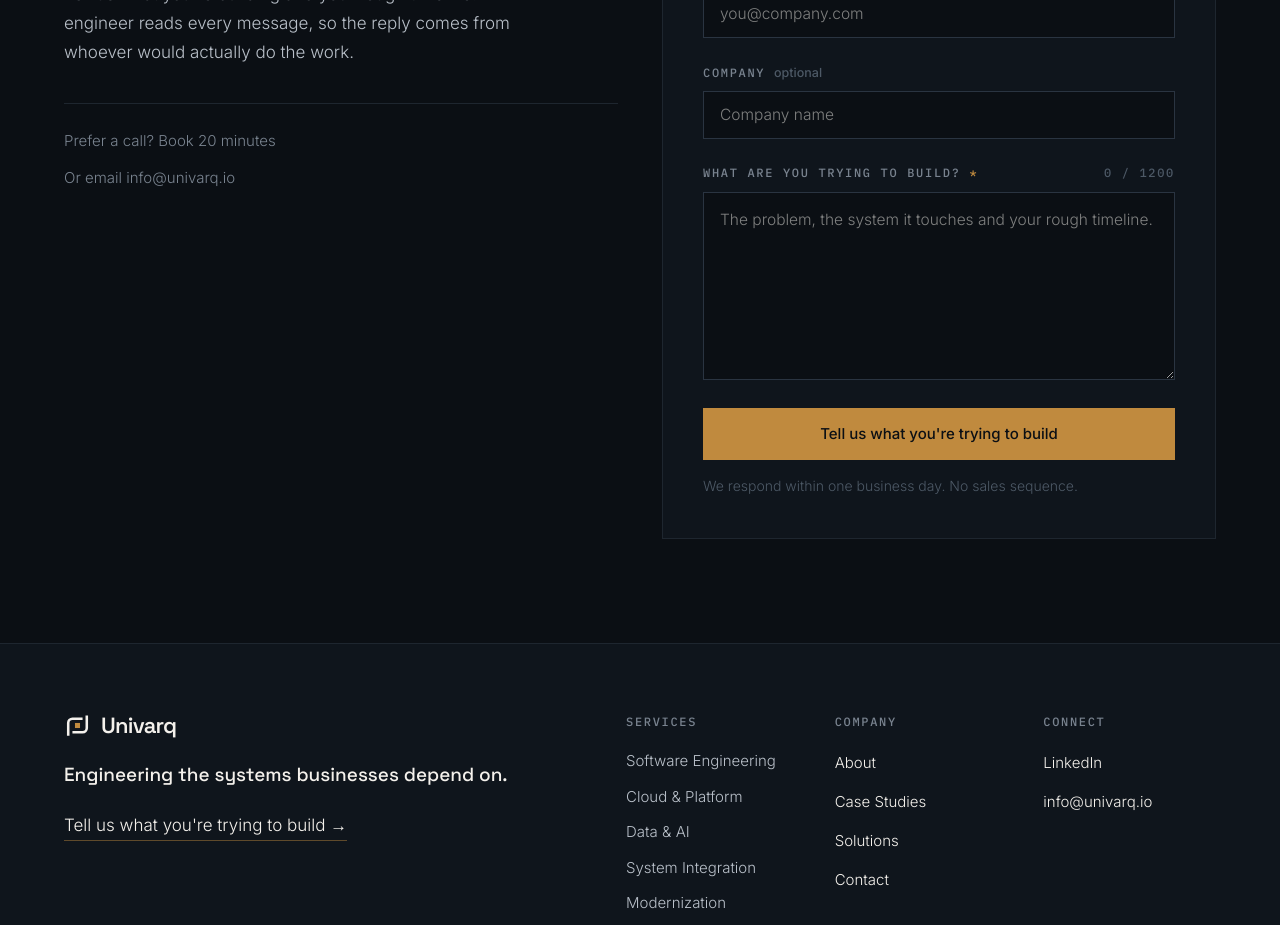
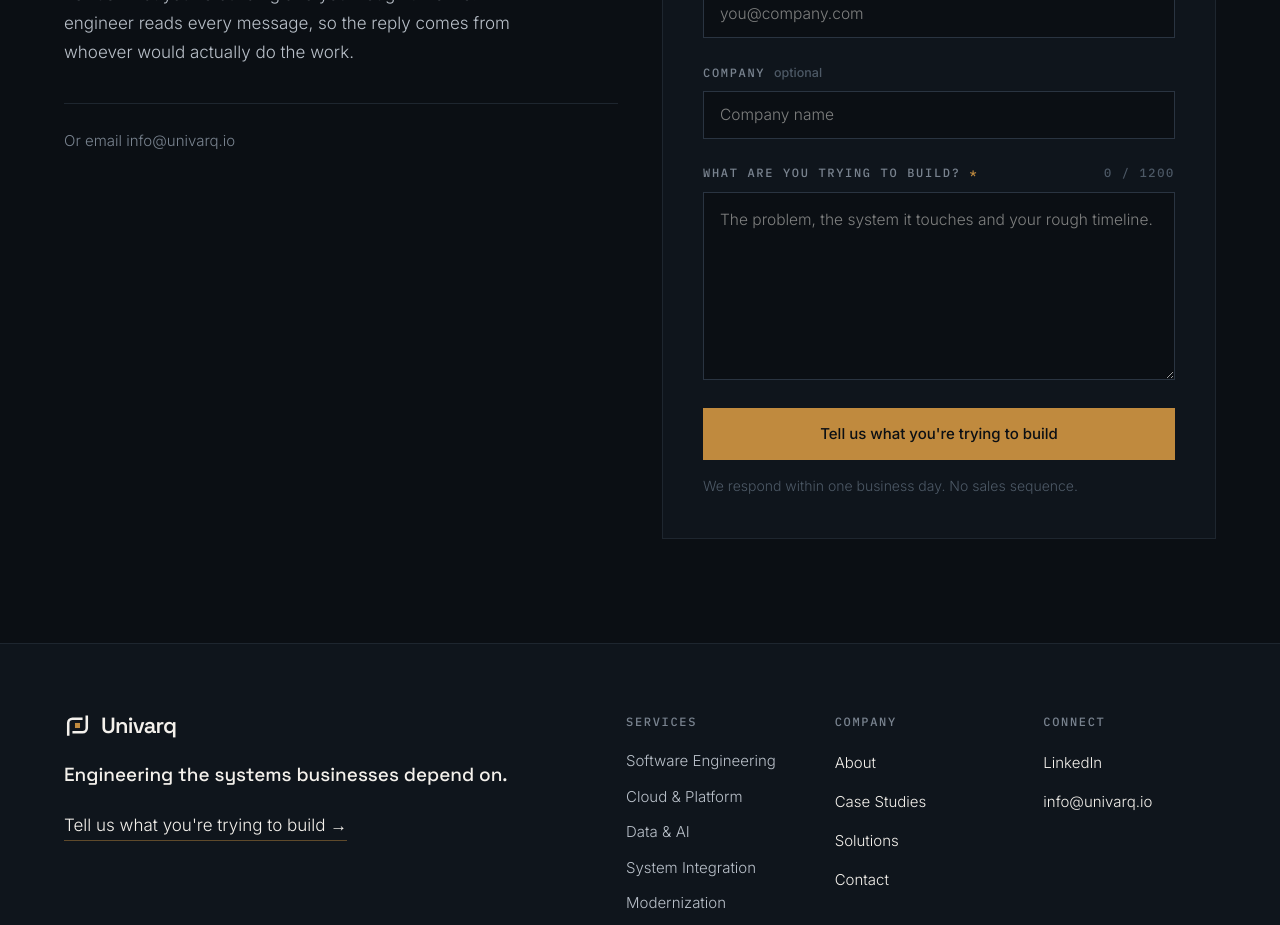
Before and after one commit to haneetsingh/univarq, a Next.js app: page / in a window 1280 px wide. Shown: the part 8040-8965 px from the top of the page. Built offline with nearby package versions, Linux system fonts and the light colour scheme.

Commit message:
Update LinkedIn URL, remove book-a-call link from contact section

```diff
--- a/components/Contact.tsx
+++ b/components/Contact.tsx
@@ -38,12 +38,6 @@ export function Contact() {
           </p>
           <div className="mt-9 flex flex-col gap-3 border-t border-rule pt-6">
             <p className="text-grey" style={{ fontSize: 15 }}>
-              Prefer a call?{" "}
-              <a href={contact.bookCallUrl} className="text-brass transition-colors hover:text-brass-hover">
-                {contact.bookCallLabel}
-              </a>
-            </p>
-            <p className="text-grey" style={{ fontSize: 15 }}>
               Or email{" "}
               <a
                 href={`mailto:${contact.email}`}
--- a/content/homepage.json
+++ b/content/homepage.json
@@ -154,7 +154,7 @@
       "You work with the engineers directly. There's no account manager between the problem and the people solving it and no handoff from a sales layer to a delivery layer. The engineers who scope an engagement build it and stay involved through production."
     ],
     "linkedinLabel": "Univarq on LinkedIn →",
-    "linkedinUrl": "https://linkedin.com/company/univarq",
+    "linkedinUrl": "https://www.linkedin.com/company/univarq/",
     "email": "info@univarq.io"
   },
   "faq": {
@@ -187,8 +187,6 @@
     "eyebrow": "10 · Contact",
     "heading": "Tell us what you're trying to build.",
     "body": "Tell us what you're building and your rough timeline. An engineer reads every message, so the reply comes from whoever would actually do the work.",
-    "bookCallLabel": "Book 20 minutes",
-    "bookCallUrl": "#",
     "email": "info@univarq.io",
     "successHeading": "Message received.",
     "responseNote": "We respond within one business day. No sales sequence."
@@ -205,7 +203,7 @@
       { "href": "#contact", "label": "Contact" }
     ],
     "connectHeading": "Connect",
-    "linkedinUrl": "https://linkedin.com/company/univarq",
+    "linkedinUrl": "https://www.linkedin.com/company/univarq/",
     "email": "info@univarq.io",
     "legalLine": "Build · Embed · Modernize"
   },
```
